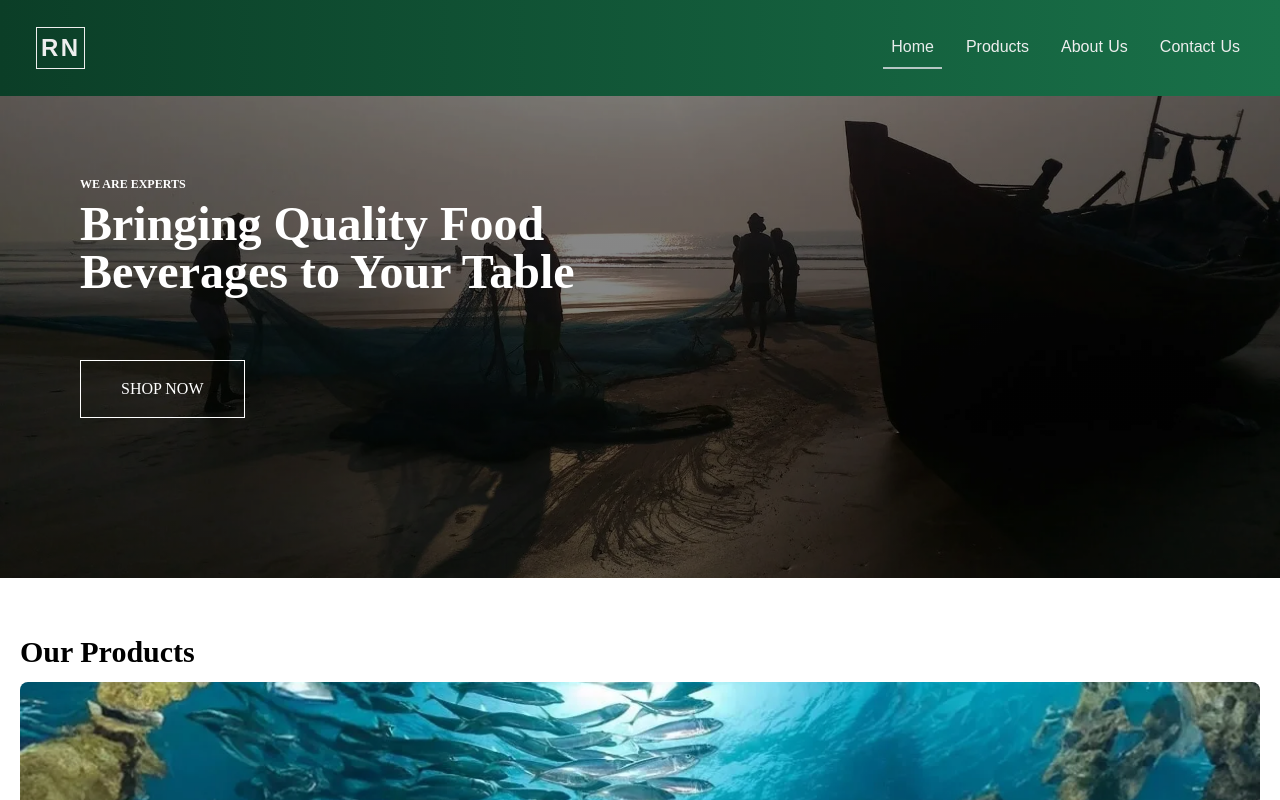
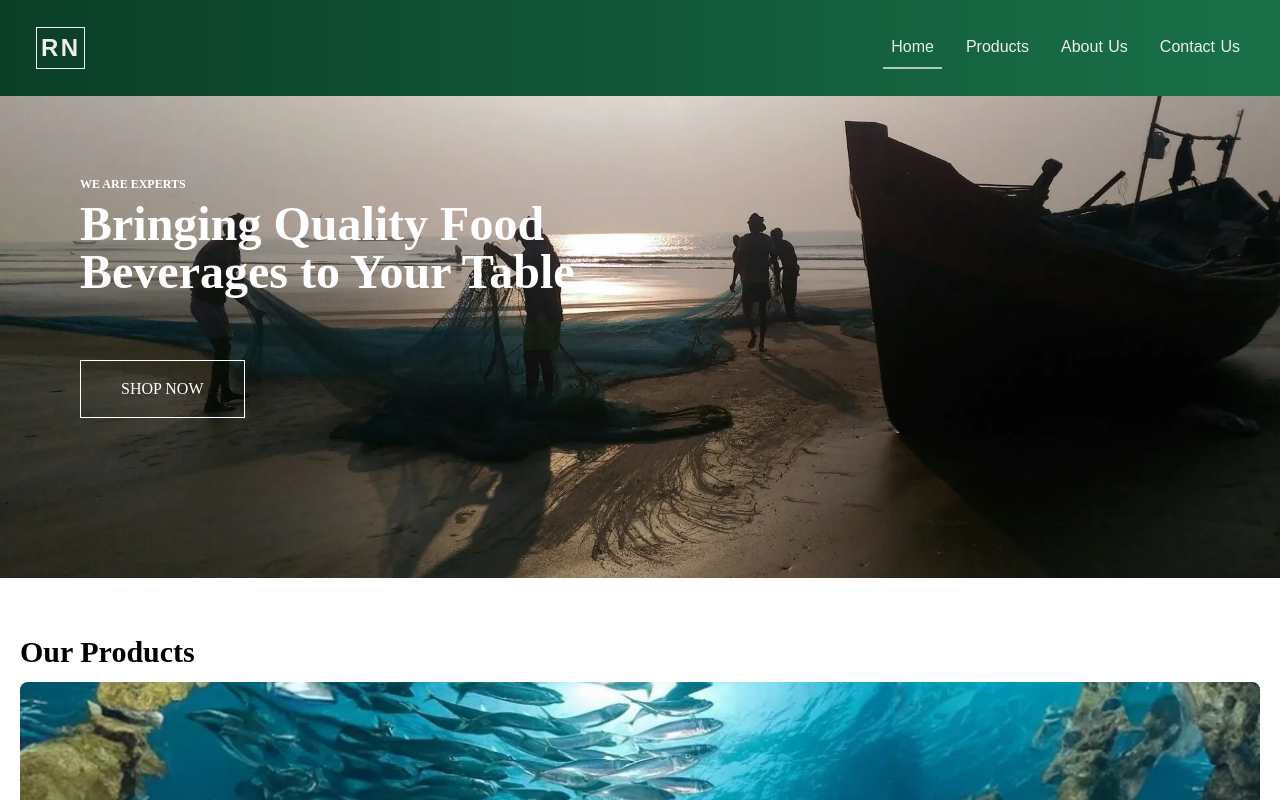
Before and after one commit to ooohap/rn, a React (Vite) app: page / in a window 1280 px wide. Shown: the top 800 px of the page. Built offline with nearby package versions, Linux system fonts and the light colour scheme; what tailwindcss-animated would draw is missing.

Commit message:
edit
edit

```diff
--- a/package.json
+++ b/package.json
@@ -30,7 +30,6 @@
     "@headlessui/react": "^1.7.18",
     "@heroicons/react": "^2.1.1",
     "@material-tailwind/react": "^2.1.4",
-    "@million/lint": "^1.0.10",
     "@tailwindcss/aspect-ratio": "^0.4.2",
     "emailjs-com": "^3.2.0",
     "formik": "^2.4.6",
--- a/src/components/Layout.jsx
+++ b/src/components/Layout.jsx
@@ -1,15 +1,46 @@
+import { useState, useEffect } from "react";
 import { Outlet } from "react-router-dom";
-
 import Footer from "./Footer";
 import Header from "./Header";
 
 export default function Layout() {
+  const [isLoading, setIsLoading] = useState(true);
+
+  useEffect(() => {
+    // Function to stop loading once everything is loaded
+    const handleLoad = () => {
+      setIsLoading(false);
+    };
+
+    // Check if the document is already fully loaded
+    if (document.readyState === "complete") {
+      // If the page is already loaded, stop the loading state
+      setIsLoading(false);
+    } else {
+      // Listen for the window load event to ensure all resources are fully loaded
+      window.addEventListener("load", handleLoad);
+    }
+
+    // Cleanup the event listener on component unmount
+    return () => {
+      window.removeEventListener("load", handleLoad);
+    };
+  }, []);
+
   return (
     <div className="overflow-hidden">
       <Header />
-      <main className="min-h-screen font-serif">
-        <Outlet />
-      </main>
+      {isLoading ? (
+        // Loading spinner or placeholder while resources are loading
+        <div className="flex justify-center items-center min-h-screen">
+          <div className="animate-spin rounded-full h-32 w-32 border-t-4 border-green-500"></div>
+        </div>
+      ) : (
+        // Main content once loading is done
+        <main className="min-h-screen font-serif">
+          <Outlet />
+        </main>
+      )}
       <Footer />
     </div>
   );
--- a/src/components/home/Section1.jsx
+++ b/src/components/home/Section1.jsx
@@ -4,9 +4,9 @@ export default function Section1() {
   return (
     <section
       id="hero"
-      className="relative h-full overflow-hidden bg-cover bg-center pb-20 before:block before:absolute before:bg-black before:h-full before:w-full before:top-0 before:left-0 before:z-10 before:opacity-30"
+      className="relative h-full overflow-hidden bg-cover bg-center pb-20 "
       style={{
-        backgroundImage: `linear-gradient(rgba(0, 0, 0, 0.2), rgba(0, 0, 0, 0.3)), url('/assets/home/hero.webp')`, // Add a gradient overlay with opacity
+        backgroundImage: `url('/assets/home/hero.webp')`, // Add a gradient overlay with opacity
 
         backgroundAttachment: "fixed", // Fix the background image
       }}
--- a/src/main.jsx
+++ b/src/main.jsx
@@ -1,10 +1,5 @@
-import React from "react";
 import ReactDOM from "react-dom/client";
 import App from "./App.jsx";
 import "./index.css";
 
-ReactDOM.createRoot(document.getElementById("root")).render(
-  <React.StrictMode>
-    <App />
-  </React.StrictMode>
-);
+ReactDOM.createRoot(document.getElementById("root")).render(<App />);
--- a/vite.config.js
+++ b/vite.config.js
@@ -1,18 +1,9 @@
-import million from "million/compiler";
-import MillionLint from "@million/lint";
+// import million from "million/compiler";
+// import MillionLint from "@million/lint";
 import { defineConfig } from "vite";
 import react from "@vitejs/plugin-react";
 import eslint from "vite-plugin-eslint";
 // https://vitejs.dev/config/
 export default defineConfig({
-  plugins: [
-    million.vite({
-      auto: true,
-    }),
-    MillionLint.vite({
-      enabled: true,
-    }),
-    react(),
-    eslint(),
-  ],
+  plugins: [react(), eslint()],
 });
```
Also changed, not shown: public/assets/home/cover.webp (added), 1 other file (tests, documents, lock files or other folders).
